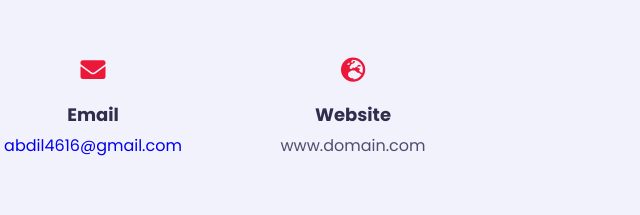
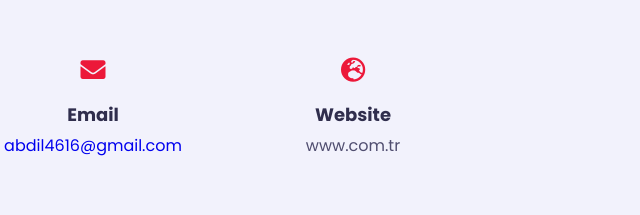
Before and after one commit to abdulkadircocuk/abdulkadircocuk.github.io, a plain HTML site: page index.html in a window 1280 px wide. Shown: the part 3483-3698 px from the top of the page, 552-1192 px from the left. Drawn offline with nearby package versions, Linux system fonts and the light colour scheme; a web font is replaced by a local one.

Commit message:
Update index.html

```diff
--- a/index.html
+++ b/index.html
@@ -329,7 +329,7 @@
                                  <div class="contact-info-item padd-15">
                                     <div class="icon"><i class="fa fa-globe-europe"></i></div>
                                     <h4>Website</h4>
-                                    <p>www.domain.com</p>
+                                    <p>www.com.tr</p>
                                 </div>
                                 <!-- ===== Contact info item end ===== -->
                             </div>
```
